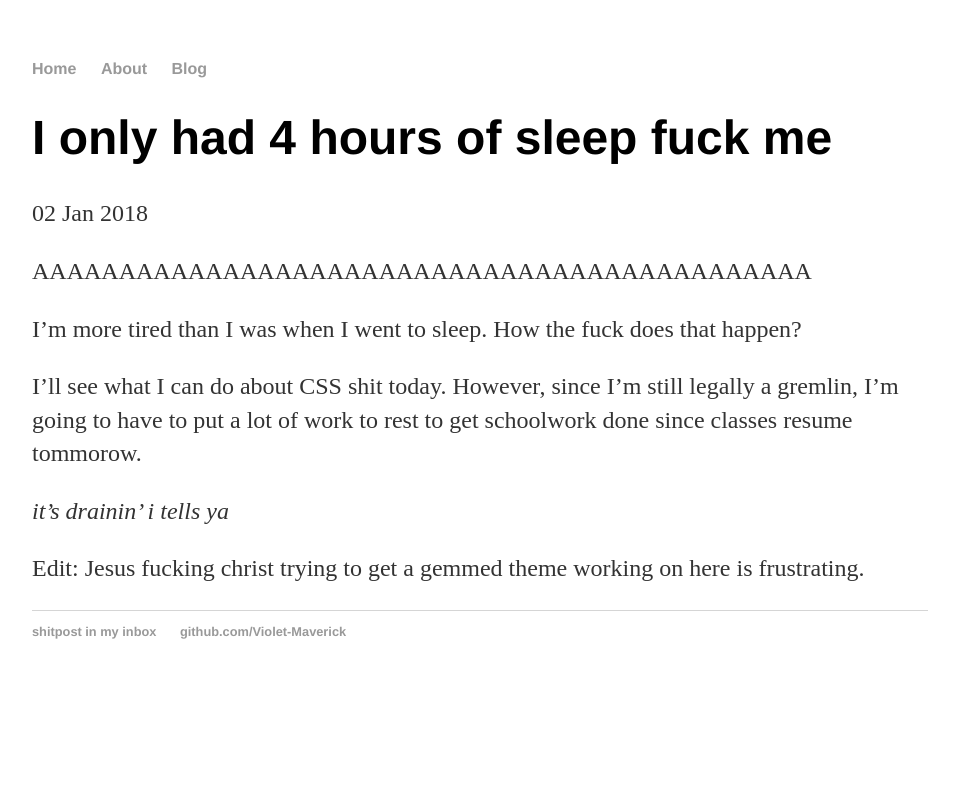
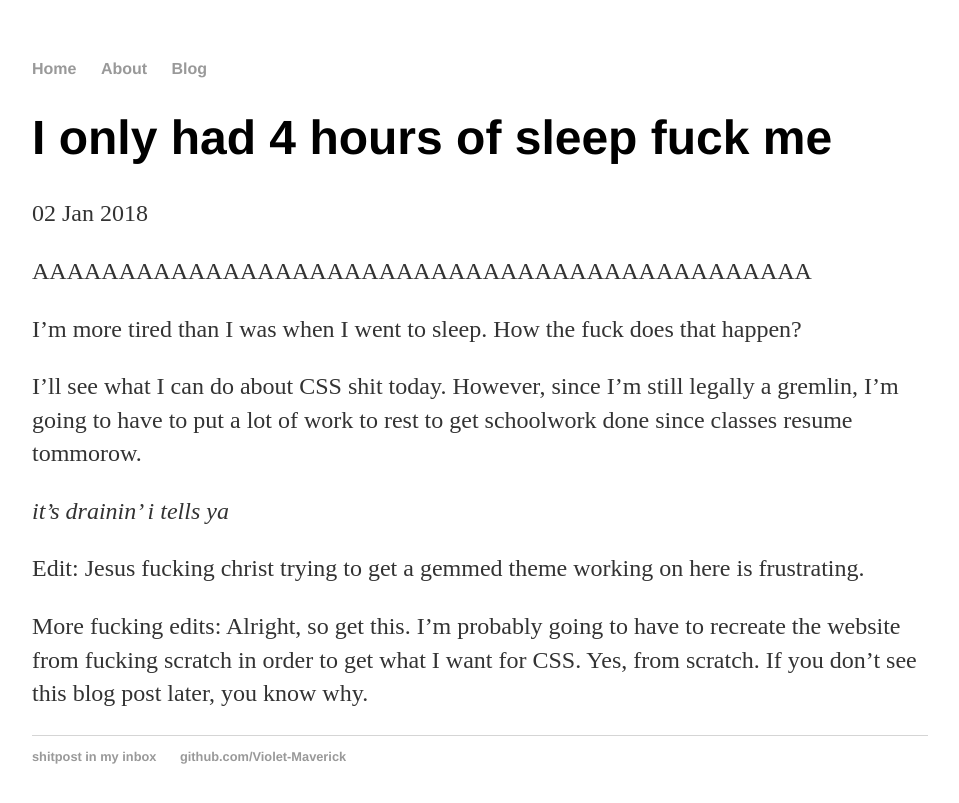
Before and after one commit to Violettica/Violettica.github.io, a Jekyll site: the page built from _posts/2018-01-02-I-Only-Had-Four-Hours-Of-Sleep.md, in a window 1280 px wide. Shown: the top 803 px of the page, without its empty margins (160-1119 px from the left). Built offline with Jekyll 4.4.1, drawn with Linux system fonts in a browser that asks for light colours.

Commit message:
Edited blog post.

```diff
--- a/_posts/2018-01-02-I-Only-Had-Four-Hours-Of-Sleep.md
+++ b/_posts/2018-01-02-I-Only-Had-Four-Hours-Of-Sleep.md
@@ -13,3 +13,5 @@
 *it's drainin' i tells ya*
 
 Edit: Jesus fucking christ trying to get a gemmed theme working on here is frustrating.
+
+More fucking edits: Alright, so get this. I'm probably going to have to recreate the website from fucking scratch in order to get what I want for CSS. Yes, from scratch. If you don't see this blog post later, you know why.
```
